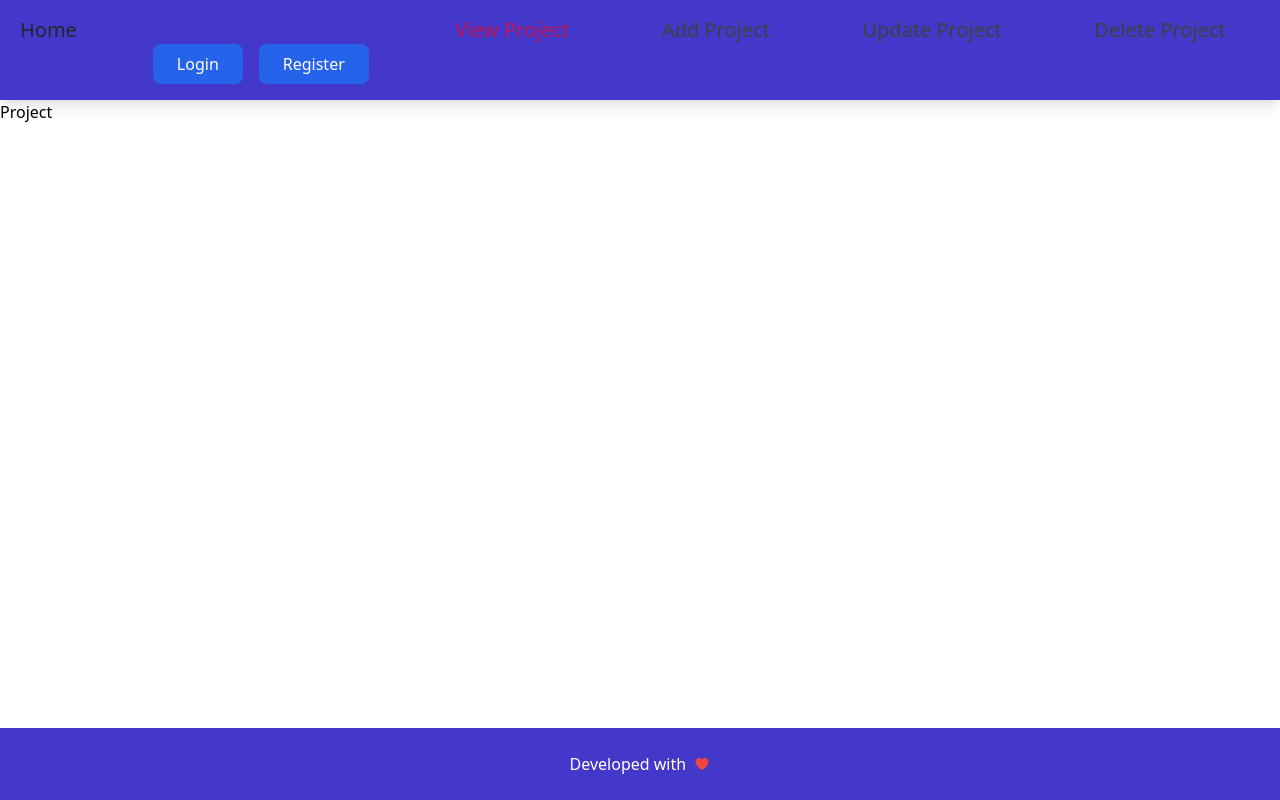
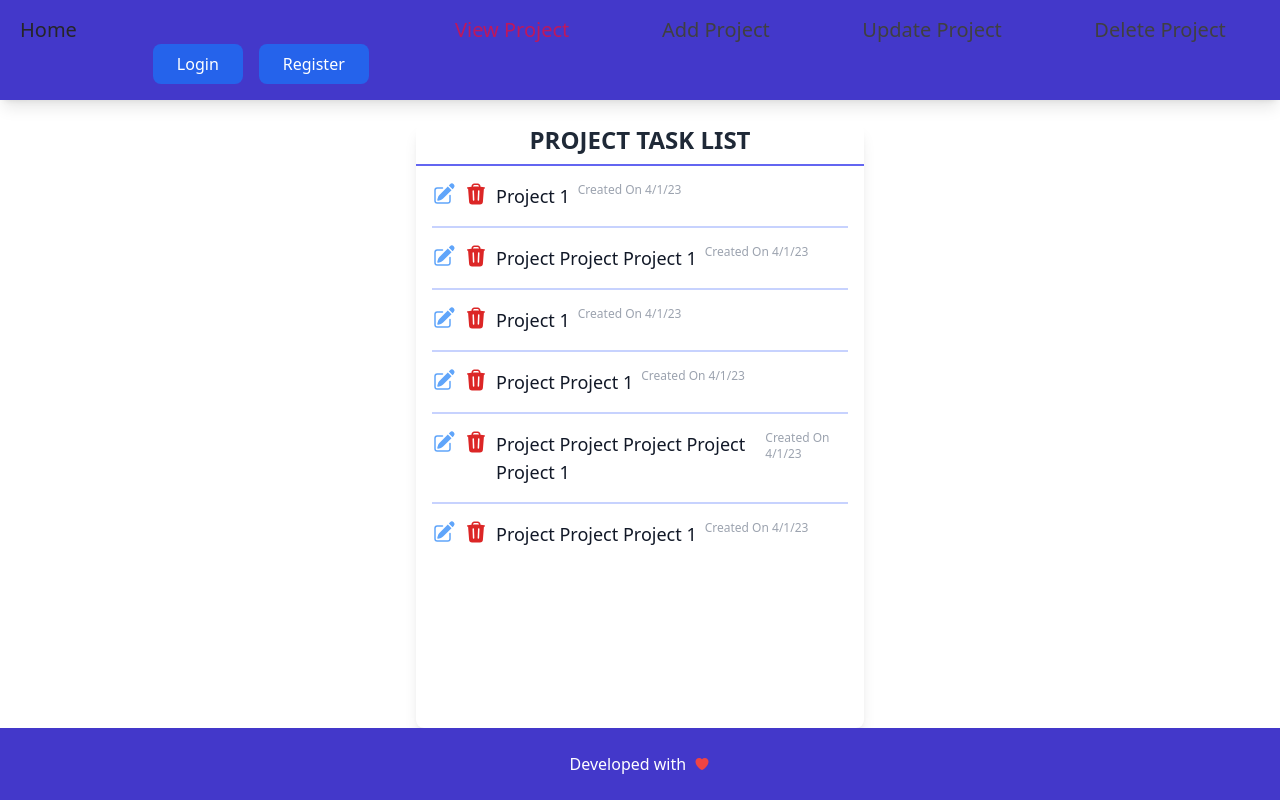
Before and after one commit to vishal-coder/reacat-vite--PM, a React (Vite) app: page /project in a window 1280 px wide. Built offline with nearby package versions, Linux system fonts and the light colour scheme.

Commit message:
project details and add project done

```diff
--- a/src/Layout.jsx
+++ b/src/Layout.jsx
@@ -11,7 +11,7 @@ function Layout() {
         <div className="flex-item">
           <div className="inner-flex-item"><Header /></div>
         </div>
-        <div className=" flex flex-item flex-1 overflow-auto">
+        <div className=" flex flex-item flex-1 overflow-auto max-h-full">
           < ><Outlet /></>
         </div>
         <div className="flex-item ">
--- a/src/components/Header.jsx
+++ b/src/components/Header.jsx
@@ -10,10 +10,10 @@ function Header() {
         <div className="ml-2 w-[30%] text-xl text-neutral-800 dark:text-neutral-200  hover:text-pink-700 cursor-pointer" >
           <Link to='/'>Home</Link></div>
         <div className="ml-2 flex flex-grow items-center justify-around text-xl" href="#">
-          <NavLink  to={"project"}className={({isActive})=>`ml-2 text-xl  ${isActive ? "text-pink-700" : "dark:text-neutral-200"}`} href="#">View Project</NavLink>
-          <NavLink  to={"add"}className={({isActive})=>`ml-2 text-xl  ${isActive ? "text-pink-700" : "dark:text-neutral-200"}`} href="#">Add Project</NavLink>
-          <NavLink to={"update"} className={({isActive})=>`ml-2 text-xl ${isActive ? "text-pink-700": "dark:text-neutral-200"}`} href="#">Update Project</NavLink>
-          <NavLink to={"delete"} className={({isActive})=>`ml-2 text-xl ${isActive ? "text-pink-700": "dark:text-neutral-200"}`} href="#">Delete Project</NavLink>
+          <NavLink  to={"project"}className={({isActive})=>`ml-2 text-xl  ${isActive ? "text-pink-700" : "dark:text-neutral-200"} hover:text-pink-700 `} href="#">View Project</NavLink>
+          <NavLink  to={"add"}className={({isActive})=>`ml-2 text-xl  ${isActive ? "text-pink-700" : "dark:text-neutral-200"} hover:text-pink-700 `} href="#">Add Project</NavLink>
+          <NavLink to={"update"} className={({isActive})=>`ml-2 text-xl ${isActive ? "text-pink-700": "dark:text-neutral-200"} hover:text-pink-700 `} href="#">Update Project</NavLink>
+          <NavLink to={"delete"} className={({isActive})=>`ml-2 text-xl ${isActive ? "text-pink-700": "dark:text-neutral-200"} hover:text-pink-700 `} href="#">Delete Project</NavLink>
         </div>
         <div className="ml-5 flex w-[30%] items-center justify-end pr-10">
           <button className="mr-4 rounded-lg bg-blue-600 px-6 py-2 text-white hover:bg-pink-700" onClick={()=>navigate("/login")}>Login</button>
--- a/src/components/Home.jsx
+++ b/src/components/Home.jsx
@@ -0,0 +1,19 @@
+import React from 'react'
+import { Link } from 'react-router-dom'
+
+function Home() {
+  return (
+    <div className="flex w-full flex-row items-center justify-center  px-3 py-3 bottom-0 sticky ">
+    <div>
+      <div className="flex w-full flex-row items-center justify-center bg-indigo-00 px-3 py-3 text-7xl">
+        Welcome To Project Management Tool
+      </div>
+      <div className=" mt-5 flex w-full flex-row items-center justify-center bg-indigo-00 px-3 py-3 text-2xl">
+        Please &nbsp; <span className=" mb-2 font-medium text-indigo-700 underline dark:text-indigo-500 hover:no-underline hover:text-pink-700 cursor-pointer"> <Link to='/register'>Register</Link> </span>&nbsp; To Start Using It
+      </div>
+    </div>
+  </div>
+  )
+}
+
+export default Home
--- a/src/components/Project.jsx
+++ b/src/components/Project.jsx
@@ -1,8 +1,73 @@
 import React from 'react'
+import { Link } from 'react-router-dom'
 
 function Project() {
+
+  const arr = [
+    "Project 1",
+    "Project Project Project 1",
+    "Project 1",
+    "Project Project 1",
+    "Project Project Project Project Project 1",
+    "Project Project Project 1",
+    "Project 1",
+    "Project Project 1",
+    "Project Project Project Project Project 1 Project Project Project Project Project 1Project Project Project Project Project 1 Project Project Project Project Project 1",
+    "Project Project Project 1",
+    "Project 1",
+    "Project Project 1",
+    "Project Project Project Project Project 1",
+    "Project Project Project 1",
+    "Project 1",
+    "Project Project 1",
+    "Project Project Project Project Project 1",
+    "Project Project 1",
+    "Last Project"
+  ]
   return (
-    <div>Project</div>
+    <>
+      <div className="max-w-md mx-auto bg-white shadow-lg rounded-lg mt-6 max-h-full  overflow-hidden">
+        <div className="px-4  ">
+          <h1 className="text-gray-800 font-bold text-2xl uppercase text-center ">Project Task List</h1>
+        </div>
+        {/* <form className="w-full max-w-sm mx-auto px-4 py-2">
+    <div className="flex items-center border-b-2 border-teal-500 py-2">
+        <input
+            className="appearance-none bg-transparent border-none w-full text-gray-700 mr-3 py-1 px-2 leading-tight focus:outline-none"
+            type="text" placeholder="Add a task"/>
+        <button
+            className="flex-shrink-0 bg-teal-500 hover:bg-teal-700 border-teal-500 hover:border-teal-700 text-sm border-4 text-white py-1 px-2 rounded"
+            type="button">
+            Add
+        </button>
+    </div>
+</form> */}
+        <ul className=" px-4 overflow-y-scroll max-h-96 mt-2 border-t-2 border-indigo-500">
+          {arr.map((item) => {
+            return (
+              <li className="py-4 border-b-2 border-indigo-200">
+                <div className="flex items-center">
+
+                  <label for="todo1" className="  text-gray-900 flex flex-row justify-around">
+                    <span className=" text-blue-400  " tip><svg xmlns="http://www.w3.org/2000/svg"  viewBox="0 0 24 24" fill="currentColor" className="w-6 h-6">
+                      <path d="M21.731 2.269a2.625 2.625 0 0 0-3.712 0l-1.157 1.157 3.712 3.712 1.157-1.157a2.625 2.625 0 0 0 0-3.712ZM19.513 8.199l-3.712-3.712-8.4 8.4a5.25 5.25 0 0 0-1.32 2.214l-.8 2.685a.75.75 0 0 0 .933.933l2.685-.8a5.25 5.25 0 0 0 2.214-1.32l8.4-8.4Z" />
+                      <path d="M5.25 5.25a3 3 0 0 0-3 3v10.5a3 3 0 0 0 3 3h10.5a3 3 0 0 0 3-3V13.5a.75.75 0 0 0-1.5 0v5.25a1.5 1.5 0 0 1-1.5 1.5H5.25a1.5 1.5 0 0 1-1.5-1.5V8.25a1.5 1.5 0 0 1 1.5-1.5h5.25a.75.75 0 0 0 0-1.5H5.25Z" />
+                    </svg> </span>
+                    <span className=" text-red-600 pl-2"><svg xmlns="http://www.w3.org/2000/svg" viewBox="0 0 24 24" fill="currentColor" className="w-6 h-6">
+                      <path fillRule="evenodd" d="M16.5 4.478v.227a48.816 48.816 0 0 1 3.878.512.75.75 0 1 1-.256 1.478l-.209-.035-1.005 13.07a3 3 0 0 1-2.991 2.77H8.084a3 3 0 0 1-2.991-2.77L4.087 6.66l-.209.035a.75.75 0 0 1-.256-1.478A48.567 48.567 0 0 1 7.5 4.705v-.227c0-1.564 1.213-2.9 2.816-2.951a52.662 52.662 0 0 1 3.369 0c1.603.051 2.815 1.387 2.815 2.951Zm-6.136-1.452a51.196 51.196 0 0 1 3.273 0C14.39 3.05 15 3.684 15 4.478v.113a49.488 49.488 0 0 0-6 0v-.113c0-.794.609-1.428 1.364-1.452Zm-.355 5.945a.75.75 0 1 0-1.5.058l.347 9a.75.75 0 1 0 1.499-.058l-.346-9Zm5.48.058a.75.75 0 1 0-1.498-.058l-.347 9a.75.75 0 0 0 1.5.058l.345-9Z" clipRule="evenodd" />
+                    </svg></span>
+                    <span className="text-lg font-medium ml-2 hover:text-pink-500"> <Link to = {`/project/${item}`}> {item}</Link></span>
+                    <span className="text-xs font-light text-gray-400 ml-2">Created On 4/1/23</span>
+                  </label>
+                </div>
+              </li>
+            )
+          })}
+
+
+        </ul>
+      </div>
+    </>
   )
 }
 
--- /dev/null
+++ b/src/components/ProjectDetails.jsx
@@ -0,0 +1,56 @@
+import React from 'react'
+
+function ProjectDetails() {
+  return (
+    <>
+        <div class="max-w-md mx-auto bg-white shadow-lg rounded-lg overflow-hidden mt-16">
+    <div class="px-4 py-2">
+        <h1 class="text-gray-800 font-bold text-2xl uppercase">Project Task List</h1>
+    </div>
+    <form class="w-full max-w-sm mx-auto px-4 py-2">
+        <div class="flex items-center border-b-2 border-teal-500 py-2">
+            <input
+                class="appearance-none bg-transparent border-none w-full text-gray-700 mr-3 py-1 px-2 leading-tight focus:outline-none"
+                type="text" placeholder="Add a task"/>
+            <button
+                class="flex-shrink-0 bg-teal-500 hover:bg-teal-700 border-teal-500 hover:border-teal-700 text-sm border-4 text-white py-1 px-2 rounded"
+                type="button">
+                Add
+            </button>
+        </div>
+    </form>
+    <ul class="divide-y divide-gray-200 px-4">
+        <li class="py-4">
+            <div class="flex items-center">
+
+                <label for="todo1" class="ml-3 block text-gray-900">
+                    <span class="text-lg font-medium">Finish project proposal</span>
+                    <span class="text-sm font-light text-gray-500">Due on 4/1/23</span>
+                </label>
+            </div>
+        </li>
+        <li class="py-4">
+            <div class="flex items-center">
+
+                <label for="todo2" class="ml-3 block text-gray-900">
+                    <span class="text-lg font-medium">Buy groceries</span>
+                    <span class="text-sm font-light text-gray-500">Bananas, milk, bread</span>
+                </label>
+            </div>
+        </li>
+        <li class="py-4">
+            <div class="flex items-center">
+
+                <label for="todo3" class="ml-3 block text-gray-900">
+                    <span class="text-lg font-medium">Go for a run</span>
+                    <span class="text-sm font-light text-gray-500">3 miles</span>
+                </label>
+            </div>
+        </li>
+    </ul>
+</div>
+    </>
+  )
+}
+
+export default ProjectDetails
--- a/src/components/Register.jsx
+++ b/src/components/Register.jsx
@@ -4,7 +4,7 @@ import { Link, useNavigate } from 'react-router-dom';
 function Register() {
   const navigate = useNavigate();
   return (
-    <div className=" my-3 min-w-fit w-full max-w-xs rounded bg-indigo-100 p-5  flex min-h-full  flex-col  m-auto justify-center items-center">
+    <div className=" my-2 min-w-fit w-full max-w-xs rounded bg-indigo-100  flex min-h-full  flex-col  m-auto justify-center items-center">
     <div class="m-auto w-full max-w-xs rounded bg-indigo-100 p-5">
     <div>
         <label class="mb-2 block text-center text-2xl" htmlFor="username">Register Here</label>
--- a/src/main.jsx
+++ b/src/main.jsx
@@ -12,14 +12,17 @@ import AddProject from './components/AddProject.jsx'
 import DeleteProject from './components/DeleteProject.jsx'
 import NoMatch from './components/NoMatch.jsx'
 import UpdateProject from './components/UpdateProject.jsx'
+import Home from './components/Home.jsx'
+import ProjectDetails from './components/ProjectDetails.jsx'
 
 const router = createBrowserRouter(
   createRoutesFromElements(
     <Route  path='/' element ={ <Layout/> }>
+      <Route index element={<Home />} /> {/* Render Home component at root path */}
       <Route  path='login' element ={ <Login/> }/>
       <Route  path='register' element ={ <Register/> }/>
       <Route  path='project/' element ={ <Project/> }>
-        <Route  path=':id' element ={ <Project/> }/>
+        <Route  path=':id' element ={ <ProjectDetails/> }/>
       </Route>
       <Route  path='add' element ={ <AddProject/> }/>
       <Route  path='delete' element ={ <DeleteProject/> }/>
--- /dev/null
+++ b/src/services/UseFecth.jsx
@@ -0,0 +1,32 @@
+import { useState, useEffect } from 'react';
+
+function useFetch(url, options = {}) {
+  const [data, setData] = useState(null);
+  const [isLoading, setIsLoading] = useState(false);
+
+
+const [error, setError] = useState(null);
+
+  useEffect(() => {
+    const fetchData = async () => {
+      setIsLoading(true);
+      setError(null);
+
+      try {
+        const response = await fetch(url, options);
+        const fetchedData = await response.json();
+        setData(fetchedData);
+      } catch (error) {
+        setError(error);
+      } finally {
+        setIsLoading(false);
+      }
+    };
+
+    fetchData();
+  }, [url, options]);
+
+  return { data, isLoading, error };
+}
+
+export default useFetch;
```
Also changed, not shown: src/components/AddProject.jsx (+22 -2 lines).
